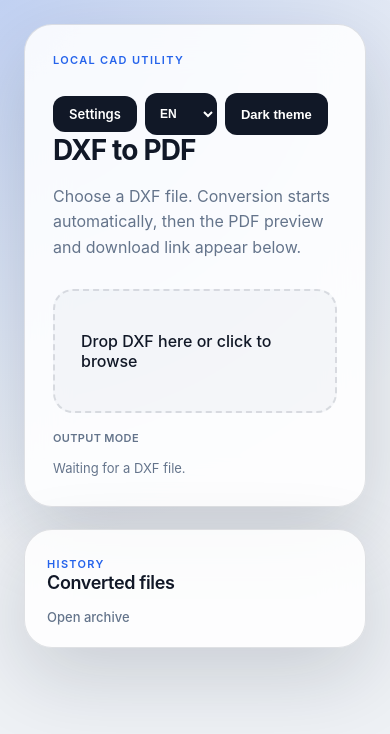
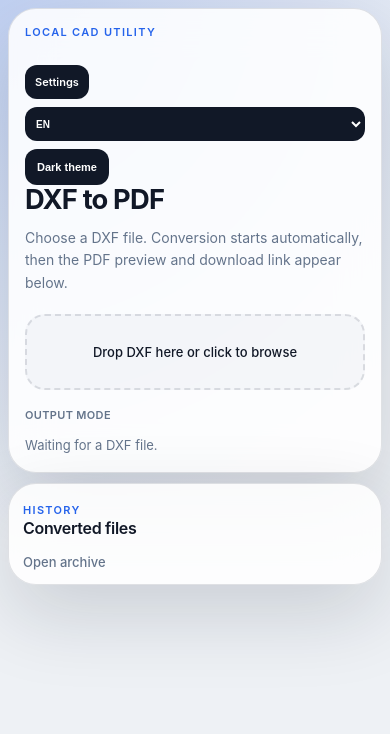
Before and after one commit to robobot989-ops/converttopdf, a FastAPI app: page / in a window 390 px wide. Shown: the top 734 px of the page. Run offline with FastAPI, Linux system fonts and the light colour scheme; data that the repository does not hold is empty.

Commit message:
feat: responsive design for mobile/tablet/desktop

```diff
--- a/app/static/style.css
+++ b/app/static/style.css
@@ -601,10 +601,6 @@ details[open] .summary-hint {
   background: var(--button);
   color: var(--button-text);
 }
-  white-space: nowrap;
-  overflow: hidden;
-  text-overflow: ellipsis;
-}
 
 .gallery-close {
   background: transparent;
@@ -677,11 +673,70 @@ details[open] .summary-hint {
   flex-shrink: 0;
 }
 
-@media (max-width: 820px) {
+/* === Responsive: ≤1024px === */
+@media (max-width: 1024px) {
+  .gallery-panel {
+    width: 98vw;
+    height: 94vh;
+  }
+  .gallery-body {
+    gap: 4px;
+    padding: 8px;
+  }
+  .gallery-header {
+    padding: 10px 14px;
+  }
+}
+
+/* === Responsive: ≤768px === */
+@media (max-width: 768px) {
+  .shell {
+    padding: 12px;
+    gap: 14px;
+  }
+
+  .hero {
+    padding: clamp(18px, 4vw, 28px);
+  }
+
+  .preview-panel {
+    padding: clamp(14px, 3vw, 22px);
+  }
+
   .topbar,
   .section-title {
     align-items: flex-start;
     flex-direction: column;
+  }
+
+  .topbar-actions {
+    flex-wrap: wrap;
+    width: 100%;
+    justify-content: flex-start;
+  }
+
+  .lang-select {
+    min-width: 60px;
+    min-height: 36px;
+    font-size: 11px;
+  }
+
+  .theme-toggle,
+  .settings-link {
+    font-size: 11px;
+    min-height: 36px;
+    padding: 8px 12px;
+  }
+
+  .download-group {
+    flex-wrap: wrap;
+    width: 100%;
+  }
+
+  .download-group a {
+    flex: 1;
+    min-width: 0;
+    text-align: center;
   }
 
   summary {
@@ -689,21 +744,183 @@ details[open] .summary-hint {
     flex-direction: column;
   }
 
+  summary strong {
+    font-size: clamp(16px, 4vw, 20px);
+  }
+
+  summary {
+    padding: clamp(14px, 3vw, 22px);
+  }
+
   .rule-row {
-    grid-template-columns: 1fr;
+    grid-template-columns: 1fr 1fr;
+  }
+
+  .rule-row .remove {
+    grid-column: 1 / -1;
   }
 
   .archive-item {
     grid-template-columns: 1fr;
+    gap: 10px;
   }
 
   .archive-thumb {
     width: 100%;
-    height: 120px;
+    height: 140px;
   }
 
   .archive-actions {
     width: 100%;
     justify-content: flex-start;
   }
+
+  .archive-actions .archive-link {
+    flex: 1;
+    text-align: center;
+  }
+
+  .gallery-panel {
+    width: 100vw;
+    height: 100vh;
+    border-radius: 0;
+    border: 0;
+  }
+
+  .gallery-body {
+    gap: 2px;
+    padding: 4px;
+  }
+
+  .gallery-nav {
+    width: 36px;
+    height: 36px;
+    font-size: 20px;
+  }
+
+  .gallery-header {
+    padding: 10px 12px;
+    gap: 10px;
+  }
+
+  .gallery-header-left {
+    flex-wrap: wrap;
+    gap: 8px;
+  }
+
+  .gallery-name {
+    font-size: 12px;
+    width: 100%;
+  }
+
+  .gallery-downloads {
+    gap: 4px;
+  }
+
+  .gallery-counter {
+    padding: 6px 12px;
+    font-size: 11px;
+  }
+
+  #pdfPreview,
+  .preview-embed {
+    height: min(50vh, 500px);
+  }
 }
+
+/* === Responsive: ≤480px === */
+@media (max-width: 480px) {
+  .shell {
+    padding: 8px;
+    gap: 10px;
+  }
+
+  .hero {
+    padding: 16px;
+  }
+
+  .preview-panel {
+    padding: 12px;
+  }
+
+  h1 {
+    font-size: clamp(22px, 7vw, 28px);
+  }
+
+  h2 {
+    font-size: clamp(18px, 5vw, 22px);
+  }
+
+  .lead {
+    font-size: 14px;
+    margin: 12px 0 20px;
+  }
+
+  button,
+  .download,
+  .settings-link {
+    font-size: 11px;
+    min-height: 34px;
+    padding: 6px 10px;
+  }
+
+  .lang-select {
+    min-width: 52px;
+    min-height: 34px;
+    font-size: 10px;
+    padding: 0 6px;
+  }
+
+  .drop-zone {
+    padding: 28px 16px;
+  }
+
+  .drop-zone.has-file {
+    padding: 14px 16px;
+  }
+
+  .drop-label {
+    font-size: 13px;
+  }
+
+  .conversion-options {
+    max-width: 100%;
+  }
+
+  .rule-row {
+    grid-template-columns: 1fr;
+    gap: 8px;
+    padding: 12px;
+  }
+
+  .archive-thumb {
+    height: 100px;
+  }
+
+  .archive-meta {
+    font-size: 11px;
+    gap: 6px;
+  }
+
+  .gallery-nav {
+    width: 30px;
+    height: 30px;
+    font-size: 16px;
+  }
+
+  .gallery-counter {
+    font-size: 10px;
+    padding: 4px 8px;
+  }
+
+  .settings-note {
+    font-size: 12px;
+    padding: 10px 12px;
+  }
+
+  #pdfPreview,
+  .preview-embed {
+    height: min(40vh, 350px);
+    margin-top: 12px;
+  }
+}
```
